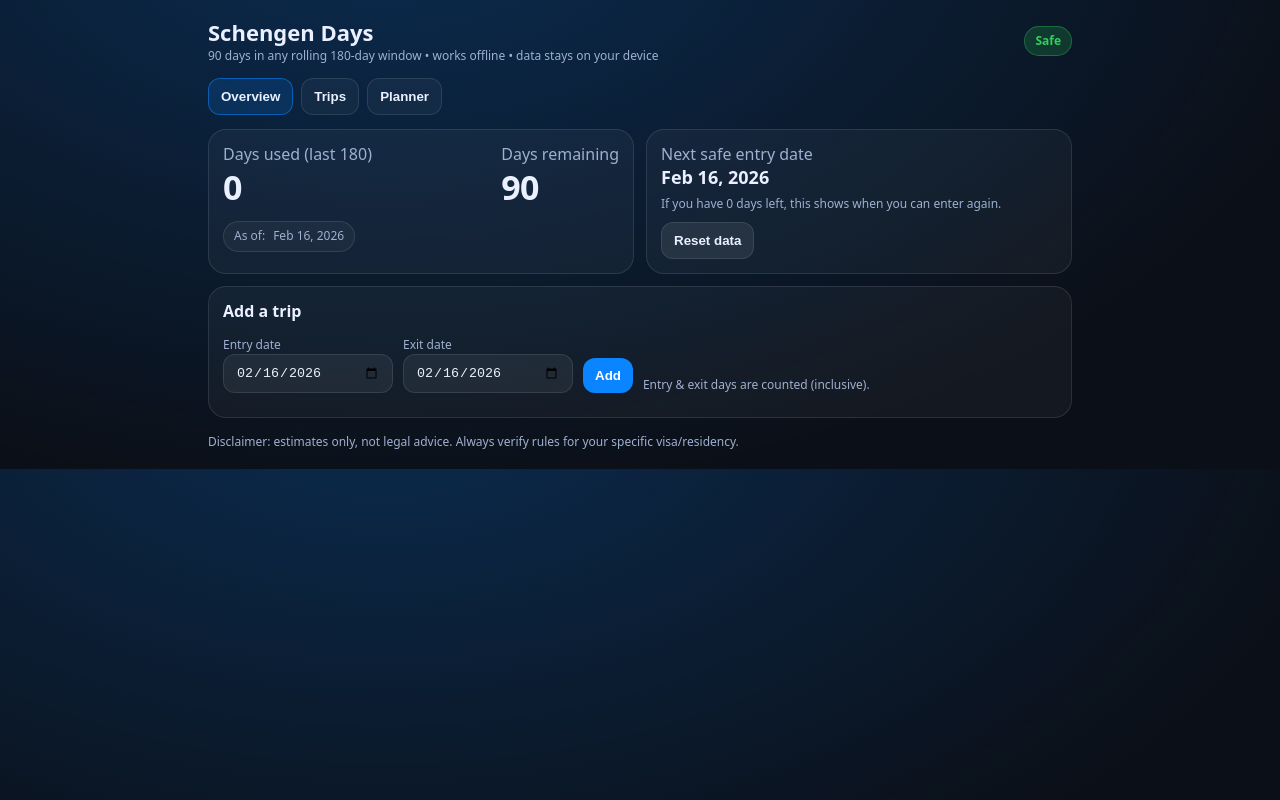
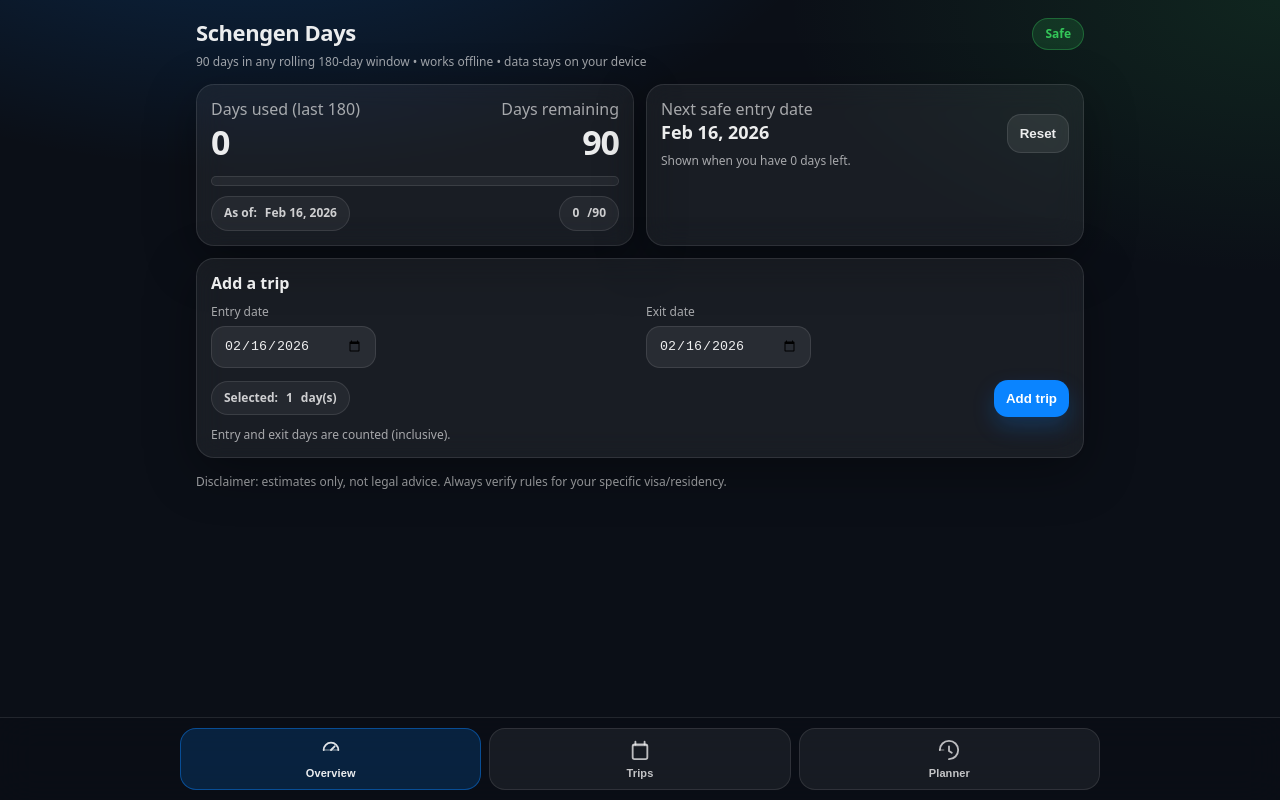
Before and after one commit to Bifren/schengen-days, a plain HTML site: page index.html in a window 1280 px wide. Drawn offline with Linux system fonts and the light colour scheme.

Commit message:
Update index.html

```diff
--- a/index.html
+++ b/index.html
@@ -2,118 +2,293 @@
 <html lang="en">
 <head>
   <meta charset="utf-8" />
-  <meta name="viewport" content="width=device-width, initial-scale=1" />
+  <meta name="viewport" content="width=device-width, initial-scale=1, viewport-fit=cover" />
   <title>Schengen Days</title>
   <meta name="theme-color" content="#0A84FF" />
   <link rel="manifest" href="manifest.webmanifest" />
-  <link rel="apple-touch-icon" href="icon-192.png" />
+
   <style>
-    :root { --bg:#0b0f17; --card:#121a27; --text:#eaf0ff; --mut:#9fb0d0; --line:rgba(255,255,255,.10); --ok:#30d158; --warn:#ff9f0a; --bad:#ff453a; --pri:#0A84FF; }
+    :root{
+      --bg: #0b0f17;
+      --card: rgba(255,255,255,.06);
+      --stroke: rgba(255,255,255,.10);
+      --text: rgba(255,255,255,.92);
+      --mut: rgba(255,255,255,.62);
+      --pri: #0A84FF;
+      --ok: #34C759;
+      --warn: #FF9F0A;
+      --bad: #FF453A;
+
+      --r: 18px;
+      --shadow: 0 14px 50px rgba(0,0,0,.35);
+    }
+
     *{box-sizing:border-box}
-    body{margin:0;font:16px/1.35 system-ui,-apple-system,Segoe UI,Roboto,Arial;background:radial-gradient(1000px 600px at 30% -20%,rgba(10,132,255,.25),transparent),var(--bg);color:var(--text)}
-    .wrap{max-width:900px;margin:0 auto;padding:18px}
-    .top{display:flex;align-items:center;justify-content:space-between;gap:12px}
-    h1{font-size:22px;margin:0}
-    .tabs{display:flex;gap:8px;margin:14px 0}
-    .tab{border:1px solid var(--line);background:rgba(255,255,255,.04);color:var(--text);padding:10px 12px;border-radius:12px;cursor:pointer}
-    .tab.active{border-color:rgba(10,132,255,.55);background:rgba(10,132,255,.16)}
-    .grid{display:grid;gap:12px}
-    @media(min-width:780px){.grid.cols2{grid-template-columns:1fr 1fr}}
-    .card{background:rgba(255,255,255,.04);border:1px solid var(--line);border-radius:18px;padding:14px}
-    .row{display:flex;gap:10px;flex-wrap:wrap;align-items:center}
-    label{font-size:12px;color:var(--mut)}
-    input{background:rgba(255,255,255,.06);border:1px solid var(--line);color:var(--text);padding:10px 12px;border-radius:12px;outline:none}
-    input[type="date"]{min-width:170px}
-    button{background:var(--pri);border:none;color:white;padding:10px 12px;border-radius:12px;cursor:pointer;font-weight:600}
-    button.secondary{background:rgba(255,255,255,.08);color:var(--text);border:1px solid var(--line)}
-    button.danger{background:rgba(255,69,58,.18);border:1px solid rgba(255,69,58,.35);color:#ffd6d3}
-    .pill{display:inline-flex;align-items:center;gap:8px;padding:6px 10px;border-radius:999px;border:1px solid var(--line);background:rgba(255,255,255,.04);font-size:12px;color:var(--mut)}
-    .badge{display:inline-flex;align-items:center;padding:6px 10px;border-radius:999px;font-size:12px;font-weight:700}
-    .b-ok{background:rgba(48,209,88,.18);color:var(--ok);border:1px solid rgba(48,209,88,.35)}
-    .b-warn{background:rgba(255,159,10,.18);color:var(--warn);border:1px solid rgba(255,159,10,.35)}
-    .b-bad{background:rgba(255,69,58,.18);color:var(--bad);border:1px solid rgba(255,69,58,.35)}
-    .big{font-size:34px;font-weight:800;letter-spacing:-.02em}
+    html,body{height:100%}
+    body{
+      margin:0;
+      font:16px/1.35 ui-sans-serif, system-ui, -apple-system, Segoe UI, Roboto, Arial;
+      color: var(--text);
+      background:
+        radial-gradient(1100px 600px at 20% -20%, rgba(10,132,255,.24), transparent 55%),
+        radial-gradient(900px 500px at 100% 0%, rgba(52,199,89,.12), transparent 55%),
+        var(--bg);
+      -webkit-font-smoothing: antialiased;
+      padding: env(safe-area-inset-top) 0 env(safe-area-inset-bottom) 0;
+    }
+
+    .wrap{
+      max-width: 920px;
+      margin: 0 auto;
+      padding: 18px 16px 98px; /* bottom tab space */
+    }
+
+    .topbar{
+      display:flex; align-items:flex-start; justify-content:space-between; gap:12px;
+      margin-bottom: 14px;
+    }
+    .title{
+      margin:0; font-size:22px; font-weight:800; letter-spacing:-.02em;
+    }
+    .subtitle{
+      margin-top:6px;
+      font-size:12px; color:var(--mut);
+    }
+
+    .card{
+      background: var(--card);
+      border:1px solid var(--stroke);
+      border-radius: var(--r);
+      padding: 14px;
+      box-shadow: var(--shadow);
+      backdrop-filter: blur(14px);
+      -webkit-backdrop-filter: blur(14px);
+    }
+
+    .grid{display:grid; gap:12px}
+    @media(min-width:780px){ .grid.cols2{grid-template-columns:1fr 1fr} }
+
+    .row{display:flex; gap:10px; align-items:center; flex-wrap:wrap}
+    .sp{justify-content:space-between}
+
     .mut{color:var(--mut)}
-    table{width:100%;border-collapse:collapse}
-    td,th{padding:10px 8px;border-bottom:1px solid var(--line);text-align:left}
-    th{font-size:12px;color:var(--mut);font-weight:700}
+    .label{font-size:12px; color:var(--mut); margin-bottom:6px}
+
+    input{
+      background: rgba(255,255,255,.07);
+      border:1px solid var(--stroke);
+      color: var(--text);
+      padding: 11px 12px;
+      border-radius: 14px;
+      outline:none;
+      min-width: 165px;
+    }
+
+    button{
+      border:none;
+      border-radius: 14px;
+      padding: 11px 12px;
+      font-weight: 700;
+      cursor:pointer;
+      color: white;
+      background: var(--pri);
+      box-shadow: 0 10px 22px rgba(10,132,255,.22);
+    }
+    button.secondary{
+      background: rgba(255,255,255,.08);
+      border: 1px solid var(--stroke);
+      color: var(--text);
+      box-shadow:none;
+    }
+    button.danger{
+      background: rgba(255,69,58,.16);
+      border: 1px solid rgba(255,69,58,.30);
+      color: rgba(255,255,255,.92);
+      box-shadow:none;
+    }
+    button:disabled{
+      opacity:.45; cursor:not-allowed;
+    }
+
+    .badge{
+      display:inline-flex; align-items:center;
+      padding: 7px 12px;
+      border-radius: 999px;
+      font-size:12px;
+      font-weight: 800;
+      border: 1px solid var(--stroke);
+      background: rgba(255,255,255,.06);
+      color: var(--text);
+    }
+    .b-ok{border-color:rgba(52,199,89,.35); background: rgba(52,199,89,.16); color: var(--ok)}
+    .b-warn{border-color:rgba(255,159,10,.35); background: rgba(255,159,10,.16); color: var(--warn)}
+    .b-bad{border-color:rgba(255,69,58,.35); background: rgba(255,69,58,.16); color: var(--bad)}
+
+    .big{
+      font-size:34px; font-weight:900; letter-spacing:-.03em;
+    }
+
+    /* Progress */
+    .progress{
+      width:100%;
+      height: 10px;
+      border-radius: 999px;
+      border: 1px solid var(--stroke);
+      background: rgba(255,255,255,.05);
+      overflow:hidden;
+      margin-top:10px;
+    }
+    .bar{
+      height:100%;
+      width: 0%;
+      background: var(--ok);
+      border-radius: 999px;
+      transition: width .25s ease;
+    }
+
+    /* Table */
+    table{width:100%; border-collapse:collapse}
+    th,td{padding:12px 8px; border-bottom:1px solid var(--stroke); text-align:left}
+    th{font-size:12px; color:var(--mut); font-weight:800}
     .right{text-align:right}
+
     .hide{display:none}
-    .note{font-size:12px;color:var(--mut)}
+    .error{margin-top:10px; font-size:12px; color: rgba(255,214,211,.95)}
+
+    /* Bottom tabs */
+    .tabsBottom{
+      position: fixed;
+      left: 0; right: 0;
+      bottom: 0;
+      padding: 10px 12px calc(10px + env(safe-area-inset-bottom));
+      background: rgba(10,14,22,.62);
+      border-top: 1px solid rgba(255,255,255,.10);
+      backdrop-filter: blur(18px);
+      -webkit-backdrop-filter: blur(18px);
+    }
+    .tabsInner{
+      max-width: 920px;
+      margin: 0 auto;
+      display: grid;
+      grid-template-columns: 1fr 1fr 1fr;
+      gap: 8px;
+    }
+    .tabBtn{
+      background: rgba(255,255,255,.06);
+      border: 1px solid rgba(255,255,255,.10);
+      border-radius: 16px;
+      padding: 10px 10px;
+      color: rgba(255,255,255,.75);
+      display:flex; flex-direction:column; align-items:center; gap:6px;
+      font-weight: 800;
+      box-shadow: none;
+    }
+    .tabBtn.active{
+      border-color: rgba(10,132,255,.45);
+      background: rgba(10,132,255,.18);
+      color: rgba(255,255,255,.92);
+    }
+    .ico{
+      width: 22px; height: 22px;
+      display:block;
+      opacity: .95;
+    }
+    .tabLabel{font-size:11px; letter-spacing:.01em}
+
+    /* Small helper */
+    .chip{
+      display:inline-flex; align-items:center; gap:8px;
+      padding: 8px 12px;
+      border-radius: 999px;
+      border: 1px solid var(--stroke);
+      background: rgba(255,255,255,.05);
+      color: rgba(255,255,255,.78);
+      font-size: 12px;
+      font-weight: 800;
+    }
   </style>
 </head>
+
 <body>
   <div class="wrap">
-    <div class="top">
+    <div class="topbar">
       <div>
-        <h1>Schengen Days</h1>
-        <div class="note">90 days in any rolling 180-day window • works offline • data stays on your device</div>
+        <h1 class="title">Schengen Days</h1>
+        <div class="subtitle">90 days in any rolling 180-day window • works offline • data stays on your device</div>
       </div>
       <span id="statusBadge" class="badge b-ok">Safe</span>
-    </div>
-
-    <div class="tabs">
-      <button class="tab active" data-tab="overview">Overview</button>
-      <button class="tab" data-tab="trips">Trips</button>
-      <button class="tab" data-tab="planner">Planner</button>
     </div>
 
     <!-- OVERVIEW -->
     <section id="tab-overview" class="grid cols2">
       <div class="card">
-        <div class="row" style="justify-content:space-between">
+        <div class="row sp">
           <div>
             <div class="mut">Days used (last 180)</div>
             <div id="used" class="big">0</div>
           </div>
-          <div>
+          <div style="text-align:right">
             <div class="mut">Days remaining</div>
             <div id="remaining" class="big">90</div>
           </div>
         </div>
-        <div style="margin-top:10px" class="pill">
-          <span class="mut">As of:</span> <span id="asOf"></span>
+
+        <div class="progress" aria-label="usage progress">
+          <div id="progressBar" class="bar"></div>
+        </div>
+
+        <div class="row sp" style="margin-top:10px">
+          <span class="chip">As of: <span id="asOf"></span></span>
+          <span class="chip"><span id="usedOf90">0</span>/90</span>
         </div>
       </div>
 
       <div class="card">
-        <div class="row" style="justify-content:space-between">
+        <div class="row sp">
           <div>
             <div class="mut">Next safe entry date</div>
-            <div id="nextSafe" style="font-size:18px;font-weight:700">—</div>
-            <div class="note" style="margin-top:6px">If you have 0 days left, this shows when you can enter again.</div>
+            <div id="nextSafe" style="font-size:18px;font-weight:900">—</div>
+            <div class="subtitle" style="margin-top:8px">Shown when you have 0 days left.</div>
           </div>
-          <button class="secondary" id="resetBtn">Reset data</button>
+          <button class="secondary" id="resetBtn">Reset</button>
         </div>
       </div>
 
       <div class="card" style="grid-column:1/-1">
-        <div style="font-weight:700;margin-bottom:10px">Add a trip</div>
-        <div class="row">
+        <div style="font-weight:900;margin-bottom:10px">Add a trip</div>
+
+        <div class="grid cols2">
           <div>
-            <label>Entry date</label><br/>
+            <div class="label">Entry date</div>
             <input type="date" id="entryDate" />
           </div>
           <div>
-            <label>Exit date</label><br/>
+            <div class="label">Exit date</div>
             <input type="date" id="exitDate" />
           </div>
-          <div style="align-self:flex-end">
-            <button id="addTripBtn">Add</button>
-          </div>
-          <div class="note" style="align-self:flex-end">Entry & exit days are counted (inclusive).</div>
         </div>
-        <div id="error" class="note" style="color:#ffd6d3;margin-top:10px"></div>
+
+        <div class="row sp" style="margin-top:12px">
+          <div class="chip">Selected: <span id="selectedDays">1</span> day(s)</div>
+          <button id="addTripBtn">Add trip</button>
+        </div>
+
+        <div id="error" class="error"></div>
+        <div class="subtitle" style="margin-top:10px">
+          Entry and exit days are counted (inclusive).
+        </div>
       </div>
     </section>
 
     <!-- TRIPS -->
     <section id="tab-trips" class="card hide">
-      <div class="row" style="justify-content:space-between;margin-bottom:8px">
-        <div style="font-weight:800">Trips</div>
-        <span class="pill"><span id="tripCount">0</span>&nbsp;trips</span>
+      <div class="row sp" style="margin-bottom:10px">
+        <div style="font-weight:900">Trips</div>
+        <span class="chip"><span id="tripCount">0</span> trip(s)</span>
       </div>
+
       <div id="tripsEmpty" class="mut">No trips yet. Add one in Overview.</div>
+
       <div id="tripsTableWrap" class="hide">
         <table>
           <thead>
@@ -131,44 +306,73 @@
     <!-- PLANNER -->
     <section id="tab-planner" class="grid cols2 hide">
       <div class="card">
-        <div style="font-weight:800;margin-bottom:10px">Plan a future trip</div>
-        <div>
-          <label>Entry date</label><br/>
-          <input type="date" id="planEntry" />
-        </div>
-        <div class="note" style="margin-top:10px">We simulate your stay day-by-day to stay within 90/180.</div>
+        <div style="font-weight:900;margin-bottom:10px">Planner</div>
+        <div class="label">If I enter on</div>
+        <input type="date" id="planEntry" />
+        <div class="subtitle" style="margin-top:10px">We simulate day-by-day to stay within 90/180.</div>
       </div>
 
       <div class="card">
-        <div style="font-weight:800;margin-bottom:10px">Result</div>
-        <div class="row" style="justify-content:space-between">
+        <div style="font-weight:900;margin-bottom:10px">Result</div>
+
+        <div class="row sp">
           <div>
             <div class="mut">Max stay</div>
             <div id="planMaxStay" class="big">0</div>
           </div>
-          <div>
+          <div style="text-align:right">
             <div class="mut">Latest exit</div>
-            <div id="planLatestExit" style="font-size:18px;font-weight:800">—</div>
+            <div id="planLatestExit" style="font-size:18px;font-weight:900">—</div>
           </div>
         </div>
-        <div style="margin-top:12px">
+
+        <div style="margin-top:14px">
           <div class="mut">If 0 days available, next safe entry:</div>
-          <div id="planNextSafe" style="font-size:18px;font-weight:800">—</div>
+          <div id="planNextSafe" style="font-size:18px;font-weight:900;margin-top:6px">—</div>
         </div>
       </div>
     </section>
 
-    <div class="note" style="margin-top:16px">
+    <div class="subtitle" style="margin-top:16px">
       Disclaimer: estimates only, not legal advice. Always verify rules for your specific visa/residency.
     </div>
   </div>
 
+  <!-- Bottom tab bar -->
+  <nav class="tabsBottom" aria-label="Bottom tabs">
+    <div class="tabsInner">
+      <button class="tabBtn active" data-tab="overview" aria-label="Overview">
+        <svg class="ico" viewBox="0 0 24 24" fill="none">
+          <path d="M4 12a8 8 0 1 1 16 0" stroke="currentColor" stroke-width="2" stroke-linecap="round"/>
+          <path d="M12 12l4-4" stroke="currentColor" stroke-width="2" stroke-linecap="round"/>
+          <path d="M4 12h16" stroke="currentColor" stroke-width="2" opacity=".35"/>
+        </svg>
+        <div class="tabLabel">Overview</div>
+      </button>
+
+      <button class="tabBtn" data-tab="trips" aria-label="Trips">
+        <svg class="ico" viewBox="0 0 24 24" fill="none">
+          <path d="M7 3v3M17 3v3" stroke="currentColor" stroke-width="2" stroke-linecap="round"/>
+          <path d="M5 7h14" stroke="currentColor" stroke-width="2" stroke-linecap="round" opacity=".6"/>
+          <path d="M6 6h12a2 2 0 0 1 2 2v12a2 2 0 0 1-2 2H6a2 2 0 0 1-2-2V8a2 2 0 0 1 2-2Z" stroke="currentColor" stroke-width="2"/>
+        </svg>
+        <div class="tabLabel">Trips</div>
+      </button>
+
+      <button class="tabBtn" data-tab="planner" aria-label="Planner">
+        <svg class="ico" viewBox="0 0 24 24" fill="none">
+          <path d="M12 8v5l3 2" stroke="currentColor" stroke-width="2" stroke-linecap="round" stroke-linejoin="round"/>
+          <path d="M12 22a10 10 0 1 0-10-10" stroke="currentColor" stroke-width="2" stroke-linecap="round"/>
+          <path d="M2 12h4" stroke="currentColor" stroke-width="2" stroke-linecap="round" opacity=".35"/>
+        </svg>
+        <div class="tabLabel">Planner</div>
+      </button>
+    </div>
+  </nav>
+
   <script src="app.js"></script>
   <script>
-    // PWA install
-    if ('serviceWorker' in navigator) {
-      navigator.serviceWorker.register('./sw.js');
-    }
+    if ('serviceWorker' in navigator) navigator.serviceWorker.register('./sw.js');
   </script>
 </body>
 </html>
```
